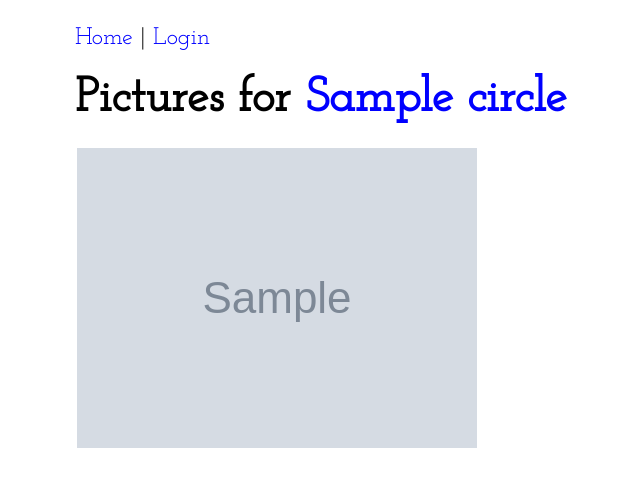
After one commit to nickretallack/Circles, a Flask app: template circles/templates/gallery.html in a window 1280 px wide. The commit adds this page. Shown: the top 487 px of the page, without its empty margins (165-805 px from the left). Run offline with Flask 2, Linux system fonts and the light colour scheme; the template is opened without the code that fills it: most values are stand-ins (such as "Sample title", 1, 10 or a date in 2020); grey boxes marked "Sample" are stand-in pictures; parts of the project's set-up code (start-up, migrations or seed data) failed here and were passed over; some libraries are stand-ins or nearby versions.

Commit message:
added image gallery and stuff

```diff
--- a/circles/main.py
+++ b/circles/main.py
@@ -600,7 +600,7 @@ class Posting(db.Model):
 
     @property
     def photo_url(self):
-        return url_for('show_picture', posting_id=self.id)
+        return url_for('show_picture', circle_id=self.circle_id, posting_id=self.id)
 
     @property
     def reply_form(self):
@@ -689,13 +689,20 @@ def make_dirs_for(filename):
     if not os.path.isdir(directory):
         os.makedirs(directory)
 
-@app.route('/pictures/<int:posting_id>')
-def show_picture(posting_id):
+@app.route('/circles/<int:circle_id>/pictures/<int:posting_id>')
+def show_picture(circle_id, posting_id):
     posting = get_required(Posting, posting_id)
+    if circle_id != posting.circle_id:
+        raise Http404
     circle = posting.circle
     you = check_access(circle)
     discussion_form = CommentForm(request.form)
     return render('photo.html', circle=circle, posting=posting, you=you, discussion_form=discussion_form)
 
+@app.route('/circles/<int:circle_id>/pictures')
+def picture_gallery(circle_id):
+    circle = get_required(Circle, circle_id)
+    postings = db.session.query(Posting).join(Posting.association).filter_by(type='photos').order_by(Posting.last_bumped.desc())
+    return render('gallery.html', circle=circle, postings=postings)
 
 # -------------------------------- END  ------------------------------
--- a/circles/static/style.css
+++ b/circles/static/style.css
@@ -16,3 +16,4 @@ textarea {width:100%; display:block}
 .invitation-link textarea {min-width:50ex; height:2em; border:none}
 .posting {border-bottom:1px solid #eee; padding:1ex 0}
 .picture {text-align:center}
+.gallery li {display:inline-block; vertical-align:middle; margin:2px}
--- a/circles/templates/base.html
+++ b/circles/templates/base.html
@@ -6,19 +6,15 @@
 <script type="text/javascript" src="https://ajax.googleapis.com/ajax/libs/jquery/1.5.0/jquery.min.js"></script>
 <script type="text/javascript">
 $(function(){
-    function find_reply_form(link){
-        return link.parents('.attribution:first').next()
-    }
-
     $('.reply-form').hide()
     $('.reply-trigger').click(function(event){
         var link = $(event.target)
-        var reply = find_reply_form(link)
+        var reply = link.parents('.attribution:first').next()
         reply.show()
     })
     $('.cancel-reply').click(function(event){
         var link = $(event.target)
-        var reply = find_reply_form(link)
+        var reply = link.parents('.reply-form:first')
         reply.hide()
     })
 })
--- a/circles/templates/circle.html
+++ b/circles/templates/circle.html
@@ -9,6 +9,7 @@
 {% if has_membership %}
 <p><a href="{{url_for('invite',id=circle.id)}}">Invite people you trust</a></p>
 <p><a href="{{url_for('member_settings', circle_id=circle.id)}}">Edit your membership</a></p>
+<p><a href="{{url_for('picture_gallery', circle_id=circle.id)}}">See all the pictures</a>
 {% else %}
 <p><a href="{{url_for('join_circle',id=circle.id)}}">Join this circle</a></p>
 {% endif %}
@@ -24,7 +25,7 @@
 <form action="{{url_for('new_posting', circle_id=circle.id)}}" method="POST" enctype="multipart/form-data">
 {{discussion_form.text}}
 <div>{{discussion_form.file.label}}: {{discussion_form.file}}</div>
-<button>Say it</button>
+<button>Post it</button>
 </form>
 {% endif %}
 
--- a/circles/templates/discussion.html
+++ b/circles/templates/discussion.html
@@ -25,7 +25,7 @@
             {{form.parent_id}}
             {{form.text}}
             <button>Say it</button>
-            <a class="comment-meta cancel-reply">Cancel</a>
+            <a class="attribution cancel-reply">Cancel</a>
             </form>
         </div>
     {% endif %}
--- /dev/null
+++ b/circles/templates/gallery.html
@@ -0,0 +1,9 @@
+{% extends 'base.html' %}
+{% from 'macros.html' import link %}
+
+{% block content %}
+<h1>Pictures for {{link(circle)}}</h1>
+<ul class="gallery"> {% for posting in postings %}
+<li><a href="{{posting.photo_url}}"><img src="{{posting.media.thumbnail(200,200)}}"></a>
+{% endfor %} </ul>
+{% endblock %}
```
